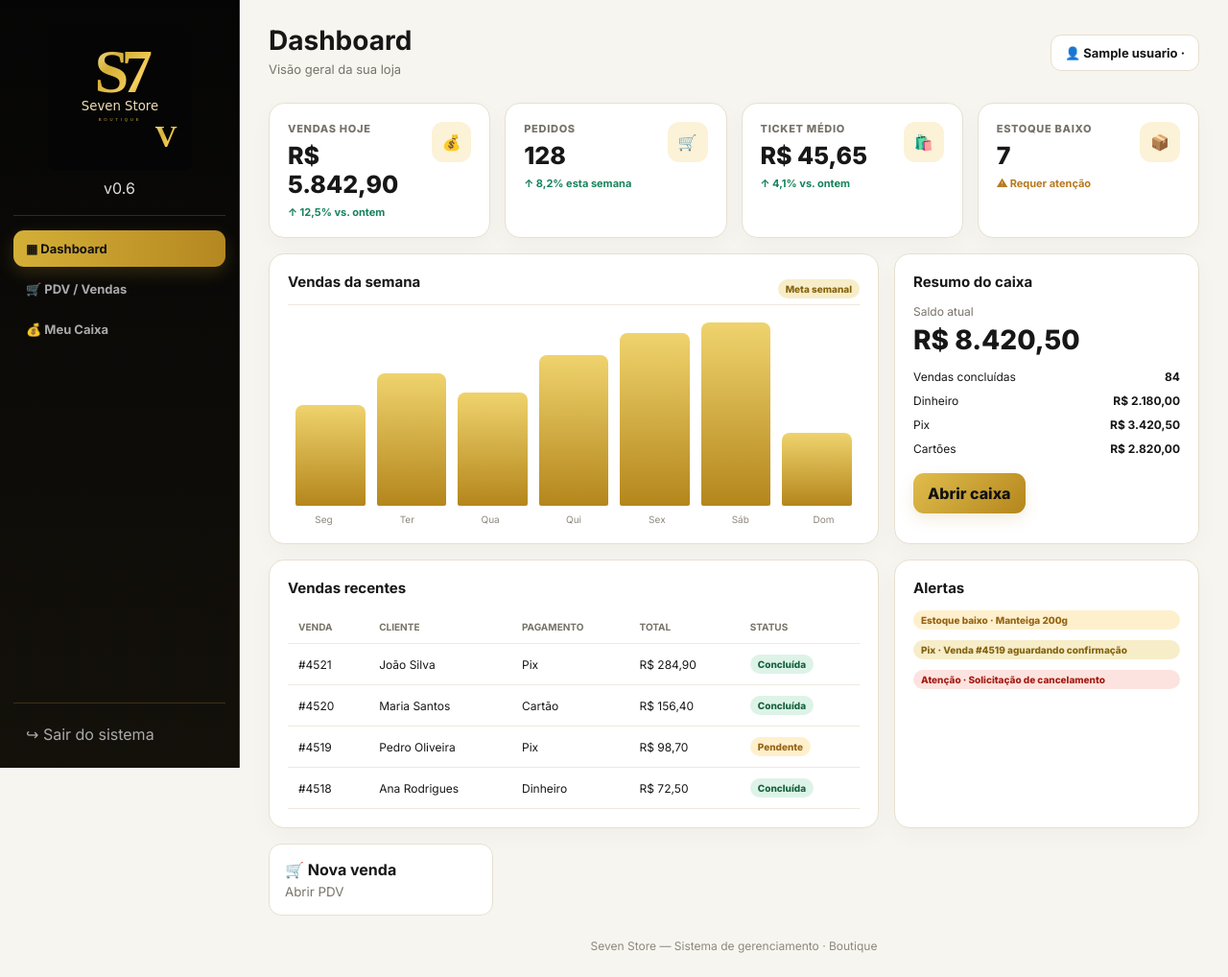
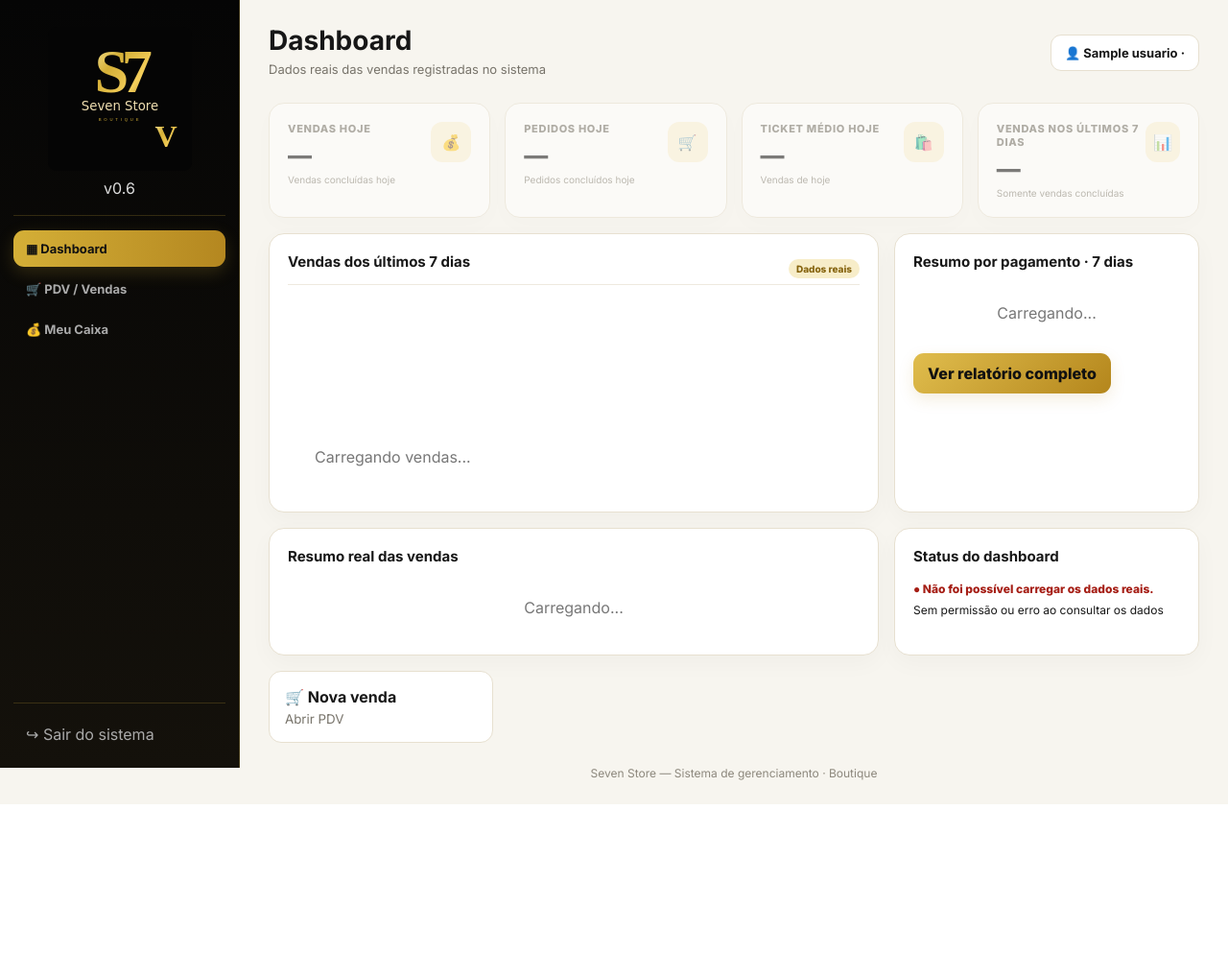
Before and after one commit to jadersouza-CREATOR/seven-store, a Flask app: page /inicio in a window 1280 px wide. Shown: the whole page at 96% size. After the commit the page ends 838 px from the top, so only its background shows below. Run offline with Flask 3, Linux system fonts and the light colour scheme; the visitor is signed in with stand-in values (Sample User, id 1); a database or web service that is not in the repository returns one stand-in record (values such as "Sample title"); parts of the project's set-up code (start-up, migrations or seed data) failed here and were passed over; some libraries are stand-ins or nearby versions.

Commit message:
Corrigir dashboard para usar dados reais do banco

```diff
--- a/templates/inicio.html
+++ b/templates/inicio.html
@@ -3,14 +3,41 @@
 <head>
 <meta charset="UTF-8"><meta name="viewport" content="width=device-width,initial-scale=1.0">
 <title>Seven Store — Dashboard</title><link rel="stylesheet" href="{{ url_for('static', filename='style.css') }}">
+<style>
+.dashboard-loading{opacity:.55}.dashboard-real{font-size:10px;color:#8d887d;margin-top:4px}.dashboard-empty{padding:20px;text-align:center;color:#777}.chart-real{height:210px;display:flex;align-items:flex-end;gap:10px;border-top:1px solid #eee9df;padding:18px 8px 0}.chart-col{flex:1;height:100%;display:flex;align-items:flex-end;min-width:0}.chart-bar{width:100%;min-height:3px;border-radius:8px 8px 2px 2px;background:linear-gradient(180deg,#efd36d,#b4861c)}.chart-labels{display:grid;grid-template-columns:repeat(7,1fr);gap:10px;margin-top:8px;text-align:center;color:#8d887d;font-size:10px}.payment-row{display:flex;justify-content:space-between;padding:9px 0;border-bottom:1px solid #eee9df;font-size:12px}.payment-row:last-child{border-bottom:0}.status-real{color:#16835b;font-weight:800}
+</style>
 </head>
 <body><div class="dashboard">
 <aside class="menu"><div class="logo-menu"><img class="logo-seven-store" src="{{ url_for('static', filename='seven-store-logo.svg') }}" alt="Seven Store" style="width:150px;height:150px;object-fit:contain;display:block;margin:0 auto 8px"><div class="versao">v0.6</div></div>
 <nav><a class="ativo" href="{{ url_for('inicio') }}">▦ Dashboard</a><a href="{{ url_for('vendas') }}">🛒 PDV / Vendas</a><a href="{{ url_for('caixa') }}">💰 Meu Caixa</a>{% if perfil in ['administrador','subadministrador'] %}<a href="{{ url_for('produtos') }}">📦 Produtos</a><a href="{{ url_for('clientes') }}">👥 Clientes</a><a href="{{ url_for('estoque') }}">▤ Estoque</a><a href="{{ url_for('relatorios') }}">▥ Relatórios</a><a href="{{ url_for('atendimento') }}">💬 Atendimento</a>{% endif %}{% if perfil == 'administrador' %}<a href="{{ url_for('configuracoes') }}">⚙ Configurações</a>{% endif %}</nav>
 <div class="menu-final"><a href="{{ url_for('sair') }}">↪ Sair do sistema</a></div></aside>
-<main class="conteudo"><header class="cabecalho"><div><h2>Dashboard</h2><p>Visão geral da sua loja</p></div><div class="usuario-dashboard">👤 {{ usuario }} · {{ perfil_nome }}</div></header>
-<section class="cards"><div class="card"><div class="stat"><div><div class="label">Vendas hoje</div><div class="value">R$ 5.842,90</div><div class="up">↑ 12,5% vs. ontem</div></div><div class="icon">💰</div></div></div><div class="card"><div class="stat"><div><div class="label">Pedidos</div><div class="value">128</div><div class="up">↑ 8,2% esta semana</div></div><div class="icon">🛒</div></div></div><div class="card"><div class="stat"><div><div class="label">Ticket médio</div><div class="value">R$ 45,65</div><div class="up">↑ 4,1% vs. ontem</div></div><div class="icon">🛍️</div></div></div><div class="card"><div class="stat"><div><div class="label">Estoque baixo</div><div class="value">7</div><div style="color:#b7791f;font-size:11px;font-weight:700;margin-top:7px">⚠ Requer atenção</div></div><div class="icon">📦</div></div></div></section>
-<section class="grid"><div class="card"><div style="display:flex;justify-content:space-between;align-items:center"><h3>Vendas da semana</h3><span class="badge info">Meta semanal</span></div><div style="height:210px;display:flex;align-items:flex-end;gap:12px;border-top:1px solid #eee9df;padding:18px 8px 0">{% for v in [55,72,62,82,94,100,40] %}<div style="flex:1;height:100%;display:flex;align-items:flex-end"><div style="width:100%;height:{{ v }}%;min-height:20px;border-radius:8px 8px 2px 2px;background:linear-gradient(180deg,#efd36d,#b4861c)"></div></div>{% endfor %}</div><div style="display:grid;grid-template-columns:repeat(7,1fr);gap:12px;margin-top:8px;text-align:center;color:#8d887d;font-size:10px">{% for d in ['Seg','Ter','Qua','Qui','Sex','Sáb','Dom'] %}<span>{{ d }}</span>{% endfor %}</div></div>
-<div class="card"><h3>Resumo do caixa</h3><div style="color:#77736a;font-size:12px">Saldo atual</div><div style="font-size:28px;font-weight:800;margin:5px 0 14px">R$ 8.420,50</div><div style="display:grid;gap:10px;font-size:12px"><div style="display:flex;justify-content:space-between"><span>Vendas concluídas</span><strong>84</strong></div><div style="display:flex;justify-content:space-between"><span>Dinheiro</span><strong>R$ 2.180,00</strong></div><div style="display:flex;justify-content:space-between"><span>Pix</span><strong>R$ 3.420,50</strong></div><div style="display:flex;justify-content:space-between"><span>Cartões</span><strong>R$ 2.820,00</strong></div></div><a class="btn" style="display:inline-block;margin-top:18px" href="{{ url_for('caixa') }}">Abrir caixa</a></div></section>
-<section class="grid"><div class="card"><h3>Vendas recentes</h3><div style="overflow:auto"><table class="table"><thead><tr><th>Venda</th><th>Cliente</th><th>Pagamento</th><th>Total</th><th>Status</th></tr></thead><tbody><tr><td>#4521</td><td>João Silva</td><td>Pix</td><td>R$ 284,90</td><td><span class="badge success">Concluída</span></td></tr><tr><td>#4520</td><td>Maria Santos</td><td>Cartão</td><td>R$ 156,40</td><td><span class="badge success">Concluída</span></td></tr><tr><td>#4519</td><td>Pedro Oliveira</td><td>Pix</td><td>R$ 98,70</td><td><span class="badge warning">Pendente</span></td></tr><tr><td>#4518</td><td>Ana Rodrigues</td><td>Dinheiro</td><td>R$ 72,50</td><td><span class="badge success">Concluída</span></td></tr></tbody></table></div></div><div class="card"><h3>Alertas</h3><div style="display:grid;gap:11px;font-size:12px"><div class="badge warning" style="display:block">Estoque baixo · Manteiga 200g</div><div class="badge info" style="display:block">Pix · Venda #4519 aguardando confirmação</div><div class="badge danger" style="display:block">Atenção · Solicitação de cancelamento</div></div></div></section>
-<section class="quick"><a href="{{ url_for('vendas') }}">🛒 Nova venda<small>Abrir PDV</small></a>{% if perfil in ['administrador','subadministrador'] %}<a href="{{ url_for('produtos') }}">📦 Produtos<small>Gerenciar catálogo</small></a><a href="{{ url_for('relatorios') }}">📊 Relatórios<small>Ver desempenho</small></a><a href="{{ url_for('atendimento') }}">💬 Atendimento<small>Mensagens</small></a>{% endif %}</section><footer>Seven Store — Sistema de gerenciamento · Boutique</footer></main></div></body></html>
+<main class="conteudo"><header class="cabecalho"><div><h2>Dashboard</h2><p>Dados reais das vendas registradas no sistema</p></div><div class="usuario-dashboard">👤 {{ usuario }} · {{ perfil_nome }}</div></header>
+<section class="cards" id="dashboardCards"><div class="card dashboard-loading"><div class="stat"><div><div class="label">Vendas hoje</div><div class="value" id="vendasHoje">Carregando...</div><div class="dashboard-real">Vendas concluídas hoje</div></div><div class="icon">💰</div></div></div><div class="card dashboard-loading"><div class="stat"><div><div class="label">Pedidos hoje</div><div class="value" id="pedidosHoje">Carregando...</div><div class="dashboard-real">Pedidos concluídos hoje</div></div><div class="icon">🛒</div></div></div><div class="card dashboard-loading"><div class="stat"><div><div class="label">Ticket médio hoje</div><div class="value" id="ticketHoje">Carregando...</div><div class="dashboard-real">Vendas de hoje</div></div><div class="icon">🛍️</div></div></div><div class="card dashboard-loading"><div class="stat"><div><div class="label">Vendas nos últimos 7 dias</div><div class="value" id="totalSemana">Carregando...</div><div class="dashboard-real">Somente vendas concluídas</div></div><div class="icon">📊</div></div></div></section>
+<section class="grid"><div class="card"><div style="display:flex;justify-content:space-between;align-items:center"><h3>Vendas dos últimos 7 dias</h3><span class="badge info">Dados reais</span></div><div class="chart-real" id="grafico"><div class="dashboard-empty">Carregando vendas...</div></div><div class="chart-labels" id="labels"></div></div>
+<div class="card"><h3>Resumo por pagamento · 7 dias</h3><div id="pagamentos"><div class="dashboard-empty">Carregando...</div></div><a class="btn" style="display:inline-block;margin-top:12px" href="{{ url_for('relatorios') }}">Ver relatório completo</a></div></section>
+<section class="grid"><div class="card"><h3>Resumo real das vendas</h3><div id="resumoReal"><div class="dashboard-empty">Carregando...</div></div></div><div class="card"><h3>Status do dashboard</h3><div id="statusDashboard" style="font-size:12px;line-height:1.8"><span class="status-real">● Conectando ao banco...</span></div></div></section>
+<section class="quick"><a href="{{ url_for('vendas') }}">🛒 Nova venda<small>Abrir PDV</small></a>{% if perfil in ['administrador','subadministrador'] %}<a href="{{ url_for('produtos') }}">📦 Produtos<small>Gerenciar catálogo</small></a><a href="{{ url_for('relatorios') }}">📊 Relatórios<small>Ver desempenho</small></a><a href="{{ url_for('atendimento') }}">💬 Atendimento<small>Mensagens</small></a>{% endif %}</section><footer>Seven Store — Sistema de gerenciamento · Boutique</footer></main></div>
+<script>
+const moeda=v=>new Intl.NumberFormat('pt-BR',{style:'currency',currency:'BRL'}).format(Number(v||0));
+const hoje=new Date();
+const hojeKey=String(hoje.getDate()).padStart(2,'0')+'/'+String(hoje.getMonth()+1).padStart(2,'0');
+fetch('{{ url_for("api_relatorios") }}?dias=7',{cache:'no-store'})
+.then(r=>{if(!r.ok)throw new Error('Sem permissão ou erro ao consultar os dados');return r.json()})
+.then(d=>{
+ const dias=d.por_dia||[]; const atual=dias.find(x=>x.dia===hojeKey)||{total:0,quantidade:0};
+ document.getElementById('vendasHoje').textContent=moeda(atual.total);
+ document.getElementById('pedidosHoje').textContent=Number(atual.quantidade||0);
+ const ticket=Number(atual.quantidade||0)?Number(atual.total||0)/Number(atual.quantidade):0;
+ document.getElementById('ticketHoje').textContent=moeda(ticket);
+ document.getElementById('totalSemana').textContent=moeda(d.resumo.total);
+ document.querySelectorAll('.dashboard-loading').forEach(x=>x.classList.remove('dashboard-loading'));
+ const max=Math.max(...dias.map(x=>Number(x.total||0)),1); const g=document.getElementById('grafico'); g.innerHTML='';
+ const labels=document.getElementById('labels');labels.innerHTML='';
+ const preenchidos=[]; for(let i=6;i>=0;i--){const dt=new Date();dt.setDate(dt.getDate()-i);const k=String(dt.getDate()).padStart(2,'0')+'/'+String(dt.getMonth()+1).padStart(2,'0');preenchidos.push(dias.find(x=>x.dia===k)||{dia:k,total:0,quantidade:0});}
+ preenchidos.forEach(x=>{const col=document.createElement('div');col.className='chart-col';const bar=document.createElement('div');bar.className='chart-bar';bar.title=x.dia+' · '+moeda(x.total)+' · '+x.quantidade+' pedidos';bar.style.height=Math.max((Number(x.total||0)/max)*100,1)+'%';col.appendChild(bar);g.appendChild(col);const lab=document.createElement('span');lab.textContent=x.dia;labels.appendChild(lab);});
+ const p=document.getElementById('pagamentos');p.innerHTML=''; if(!d.pagamentos.length)p.innerHTML='<div class="dashboard-empty">Nenhuma venda concluída nos últimos 7 dias.</div>'; else d.pagamentos.forEach(x=>{p.insertAdjacentHTML('beforeend',`<div class="payment-row"><span>${String(x.pagamento||'').toUpperCase()} · ${x.quantidade} venda(s)</span><strong>${moeda(x.total)}</strong></div>`)});
+ document.getElementById('resumoReal').innerHTML=`<div class="payment-row"><span>Vendas concluídas</span><strong>${d.resumo.quantidade}</strong></div><div class="payment-row"><span>Total vendido</span><strong>${moeda(d.resumo.total)}</strong></div><div class="payment-row"><span>Ticket médio do período</span><strong>${moeda(d.resumo.quantidade?d.resumo.total/d.resumo.quantidade:0)}</strong></div>`;
+ document.getElementById('statusDashboard').innerHTML='<span class="status-real">● Dados atualizados diretamente do banco</span><br><span>Período: últimos 7 dias</span><br><span>Atualização: agora</span>';
+})
+.catch(e=>{document.getElementById('statusDashboard').innerHTML='<span style="color:#a51d14;font-weight:800">● Não foi possível carregar os dados reais.</span><br><span>'+e.message+'</span>';document.getElementById('vendasHoje').textContent='—';document.getElementById('pedidosHoje').textContent='—';document.getElementById('ticketHoje').textContent='—';document.getElementById('totalSemana').textContent='—';});
+</script></body></html>
```
